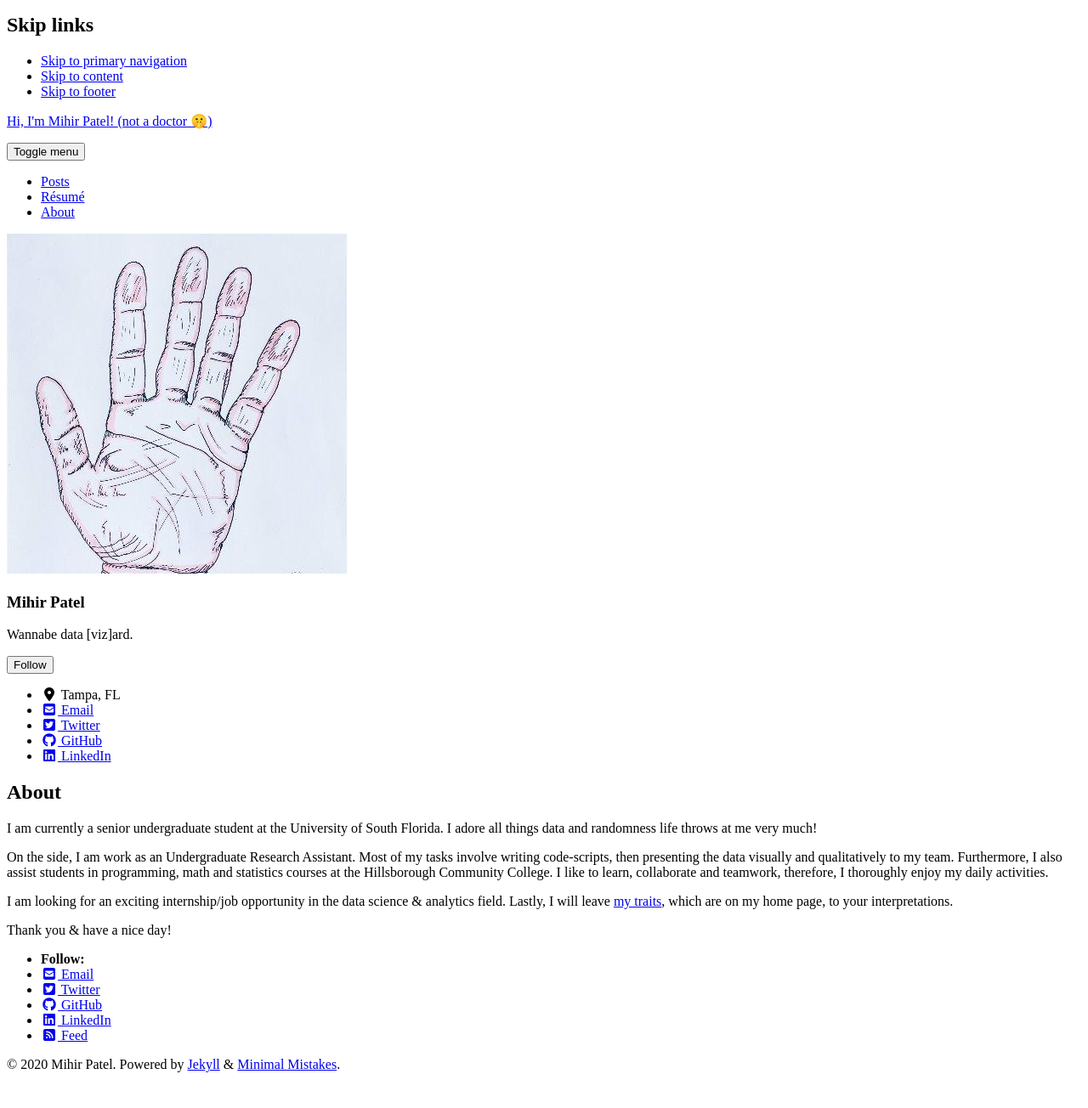
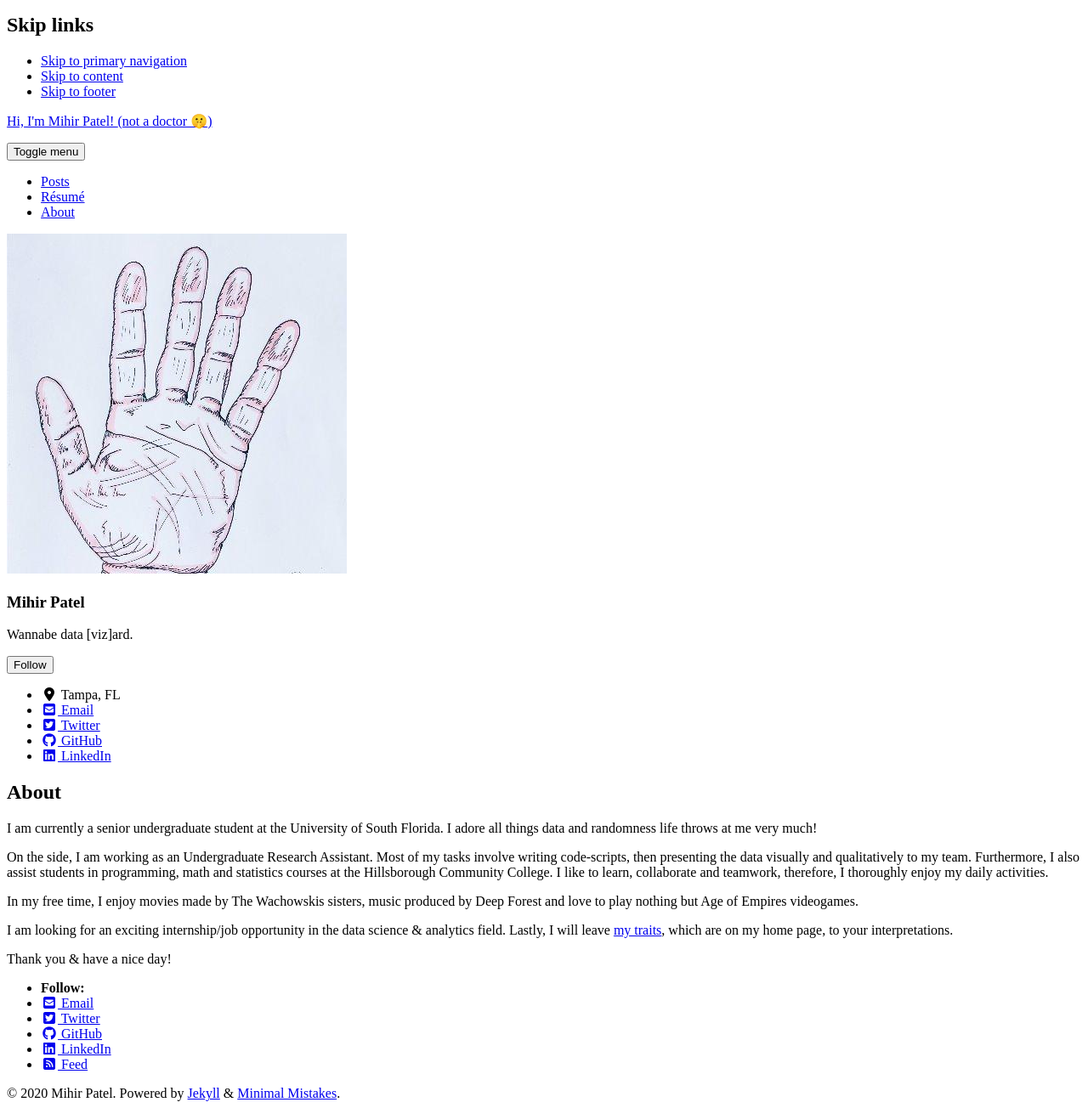
Before and after one commit to mihirp161/mihirp161.github.io, a Jekyll site: the page built from _pages/about.md, in a window 1280 px wide, cut to the strip 112-1416 px from the top of the page. Shown: the whole strip at 85% size. Built offline with Jekyll 4.4.1, drawn with Linux system fonts in a browser that asks for light colours; cached includes are drawn as plain includes; nearby versions of some CDN libraries; before the commit the page ends 1382 px from its top, so only the background shows below that.

Commit message:
Update about.md

```diff
--- a/_pages/about.md
+++ b/_pages/about.md
@@ -5,7 +5,9 @@ header:
 ---
 I am currently a senior undergraduate student at the University of South Florida. I adore all things data and randomness life throws at me very much!
 
-On the side, I am work as an Undergraduate Research Assistant. Most of my tasks involve writing code-scripts, then presenting the data visually and qualitatively to my team. Furthermore, I also assist students in programming, math and statistics courses at the Hillsborough Community College. I like to learn, collaborate and teamwork, therefore, I thoroughly enjoy my daily activities.
+On the side, I am working as an Undergraduate Research Assistant. Most of my tasks involve writing code-scripts, then presenting the data visually and qualitatively to my team. Furthermore, I also assist students in programming, math and statistics courses at the Hillsborough Community College. I like to learn, collaborate and teamwork, therefore, I thoroughly enjoy my daily activities.
+
+In my free time, I enjoy movies made by The Wachowskis sisters, music produced by Deep Forest and love to play nothing but Age of Empires videogames.
 
 I am looking for an exciting internship/job opportunity in the data science & analytics field. Lastly, I will leave [my traits](https://opendatasurgeon.github.io/), which are on my home page, to your interpretations.
 
```
